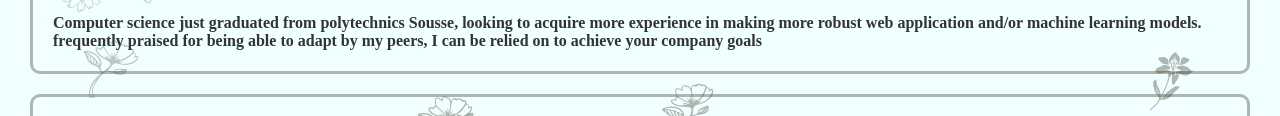
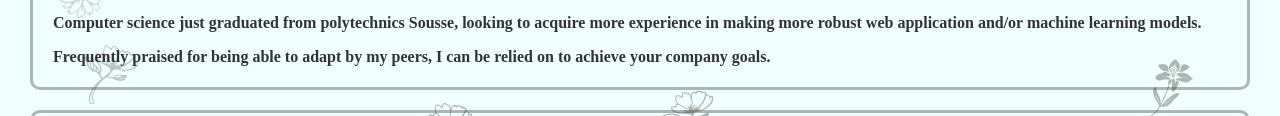
Before and after one commit to Hazem-Rouatbi/simple_cv_page, a plain HTML site: page index.html in a window 1280 px wide. Shown: the part 317-433 px from the top of the page. Drawn offline with Linux system fonts and the light colour scheme.

Commit message:
fixed dot

```diff
--- a/index.html
+++ b/index.html
@@ -28,8 +28,8 @@
               <div class="text-cont">
                 <h3>Objectives : </h3>
                 <p>Computer science just graduated from polytechnics Sousse, looking to acquire more
-                  experience in making more robust web application and/or machine learning models. frequently praised for being
-                  able to adapt by my peers, I can be relied on to achieve your company goals</p>
+                  experience in making more robust web application and/or machine learning models. </p><p>Frequently praised for being
+                  able to adapt by my peers, I can be relied on to achieve your company goals.</p>
               </div>
               <div class="text-cont">
                 <h3>Education : </h3>
```
